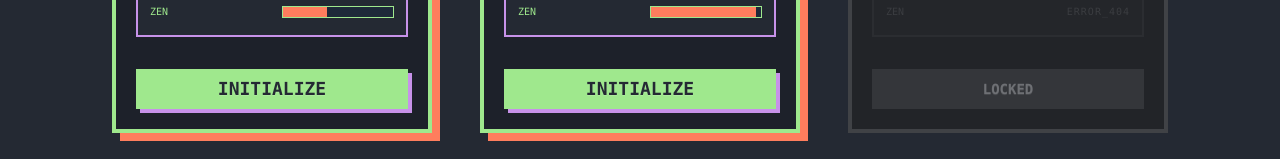
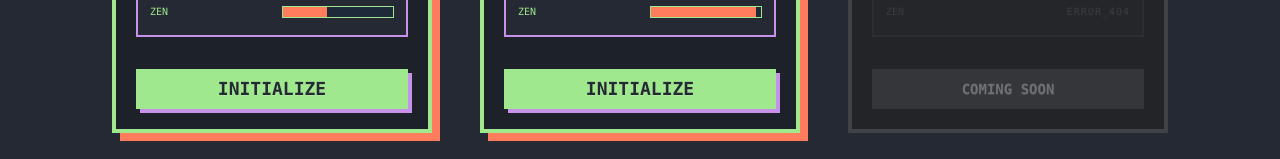
Before and after one commit to Phillip-D-Shields/digiwha-labs-landing, a Svelte app: page / in a window 1280 px wide. Shown: the part 618-777 px from the top of the page. Built offline with nearby package versions, Linux system fonts and the light colour scheme.

Commit message:
Update button label from 'LOCKED' to 'COMING SOON' in App.svelte

```diff
--- a/src/App.svelte
+++ b/src/App.svelte
@@ -200,7 +200,7 @@
               disabled
               class="btn btn-block bg-gray-700 text-gray-400 rounded-none border-none"
             >
-              LOCKED
+              COMING SOON
             </button>
           </div>
         </div>
```
